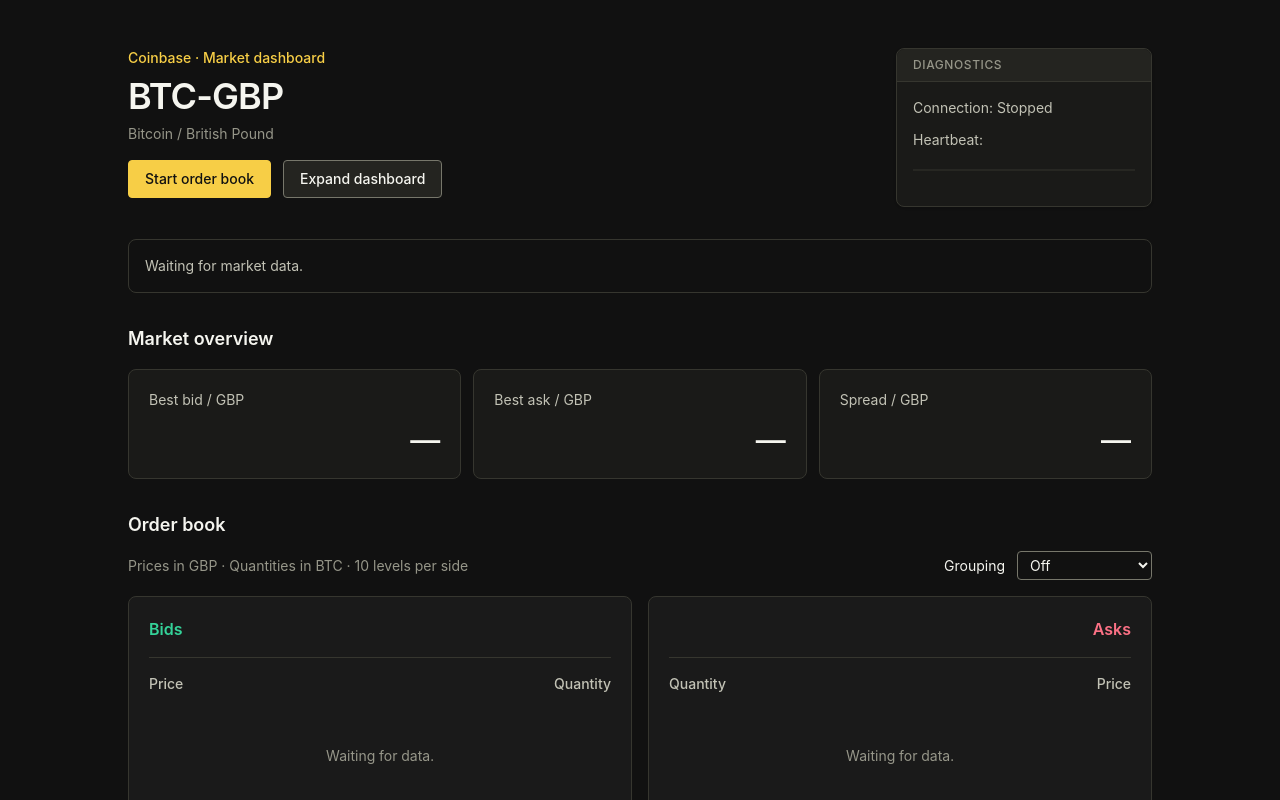
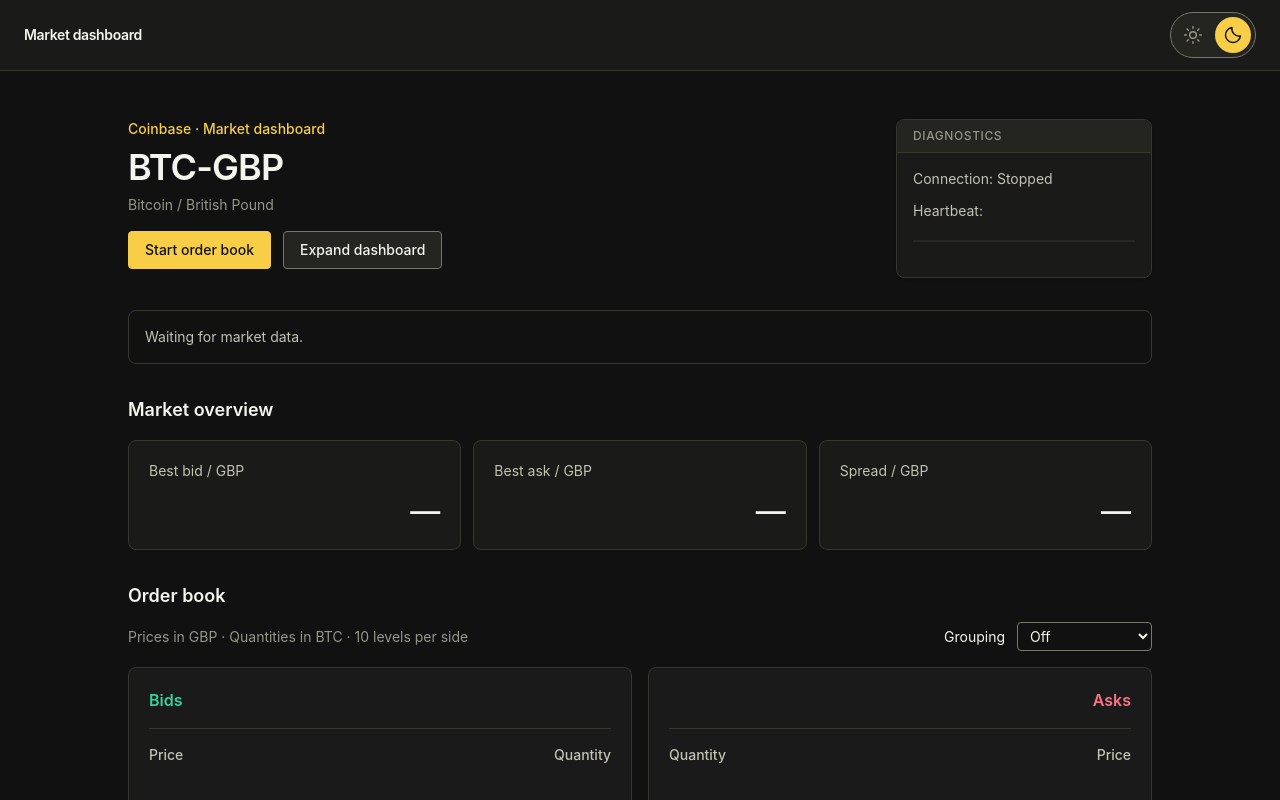
Before and after one commit to Shafiul23/market-dashboard, a React (Vite) app: page / in a window 1280 px wide. Shown: the top 800 px of the page. Built offline with nearby package versions, Linux system fonts and the light colour scheme.

Commit message:
add theme toggle

```diff
--- a/src/components/Dashboard.tsx
+++ b/src/components/Dashboard.tsx
@@ -6,6 +6,7 @@ import { ReceiptTime } from "./atoms/ReceiptTime"
 import { MarketHeader } from "./organisms/MarketHeader"
 import { MarketOverview } from "./organisms/MarketOverview"
 import { OrderBook } from "./organisms/OrderBook"
+import { NavBar } from "./organisms/NavBar"
 
 type DashboardProps = {
   book: ReadonlyOrderBook
@@ -28,7 +29,7 @@ export function Dashboard({
   enabled = false,
   onToggle,
 }: DashboardProps) {
-  const dashboardRef = useRef<HTMLElement>(null)
+  const dashboardRef = useRef<HTMLDivElement>(null)
   const [groupingInterval, setGroupingInterval] = useState<string | null>(null)
   const view = useMemo(
     () => createBookView(book, receivedAt, groupingInterval),
@@ -38,10 +39,12 @@ export function Dashboard({
   const isWaiting = receivedAt === null
 
   return (
-    <main
+    <div
       ref={dashboardRef}
-      className="group min-h-screen overflow-y-auto bg-background px-4 py-8 text-primary sm:px-6 sm:py-12 [&:fullscreen]:h-screen"
+      className="group min-h-screen overflow-y-auto bg-background text-primary [&:fullscreen]:h-screen"
     >
+      <NavBar />
+      <main className="px-4 py-8 sm:px-6 sm:py-12">
         <div className="mx-auto max-w-5xl space-y-8 group-[:fullscreen]:max-w-none">
           <MarketHeader
             connectionLabel={connectionLabel}
@@ -67,5 +70,6 @@ export function Dashboard({
           </footer>
         </div>
       </main>
+    </div>
   )
 }
--- a/src/components/atoms/FeedStatus.tsx
+++ b/src/components/atoms/FeedStatus.tsx
@@ -53,7 +53,7 @@ export function FeedStatus({
             fill="none"
             stroke="currentColor"
             aria-hidden="true"
-            className="h-10 w-full overflow-hidden text-positive"
+            className="h-10 w-full overflow-hidden text-heartbeat"
           >
             <path d="M0 20 H240" className="text-divider" />
             <path
--- a/src/components/organisms/MarketHeader.tsx
+++ b/src/components/organisms/MarketHeader.tsx
@@ -23,7 +23,7 @@ export function MarketHeader({
   return (
     <header className="flex flex-col gap-4 sm:flex-row sm:items-start sm:justify-between">
       <div>
-        <p className="text-sm font-medium text-accent">
+        <p className="text-sm font-medium text-accent-text">
           Coinbase · Market dashboard
         </p>
         <h1 className="mt-2 text-3xl font-semibold tracking-tight sm:text-4xl">
--- /dev/null
+++ b/src/components/organisms/NavBar.tsx
@@ -0,0 +1,53 @@
+import { useEffect, useState } from "react"
+
+export function NavBar() {
+  const [theme, setTheme] = useState<"light" | "dark">(() => {
+    try {
+      return localStorage.getItem("market-dashboard-theme") === "light" ? "light" : "dark"
+    } catch {
+      return "dark"
+    }
+  })
+
+  useEffect(() => {
+    document.documentElement.dataset.theme = theme
+    try {
+      localStorage.setItem("market-dashboard-theme", theme)
+    } catch {
+      // Switching still works when browser storage is unavailable.
+    }
+  }, [theme])
+
+  const isDark = theme === "dark"
+
+  return (
+    <nav aria-label="Main navigation" className="border-b border-divider bg-surface px-4 sm:px-6">
+      <div className="flex items-center justify-between gap-4 py-3">
+        <a href="/" className="rounded text-sm font-semibold tracking-tight focus-visible:outline-2 focus-visible:outline-offset-2 focus-visible:outline-focus-ring">
+          Market dashboard
+        </a>
+        <button
+          type="button"
+          role="switch"
+          aria-label="Dark mode"
+          aria-checked={isDark}
+          title={`Switch to ${isDark ? "light" : "dark"} mode`}
+          onClick={() => setTheme(isDark ? "light" : "dark")}
+          className="flex shrink-0 items-center gap-1 rounded-full border border-control bg-surface-raised p-1 hover:bg-surface-hover focus-visible:outline-2 focus-visible:outline-offset-2 focus-visible:outline-focus-ring"
+        >
+          <span className={`flex h-9 w-9 items-center justify-center rounded-full ${!isDark ? "bg-accent text-on-accent" : "text-muted"}`}>
+            <svg aria-hidden="true" viewBox="0 0 24 24" fill="none" stroke="currentColor" strokeWidth="1.75" strokeLinecap="round" className="h-5 w-5">
+              <circle cx="12" cy="12" r="4" />
+              <path d="M12 2v2m0 16v2M2 12h2m16 0h2M4.93 4.93l1.42 1.42m11.3 11.3 1.42 1.42M4.93 19.07l1.42-1.42m11.3-11.3 1.42-1.42" />
+            </svg>
+          </span>
+          <span className={`flex h-9 w-9 items-center justify-center rounded-full ${isDark ? "bg-accent text-on-accent" : "text-muted"}`}>
+            <svg aria-hidden="true" viewBox="0 0 24 24" fill="none" stroke="currentColor" strokeWidth="1.75" strokeLinecap="round" strokeLinejoin="round" className="h-5 w-5">
+              <path d="M20.9 13.3A9 9 0 0 1 10.7 3.1a9 9 0 1 0 10.2 10.2Z" />
+            </svg>
+          </span>
+        </button>
+      </div>
+    </nav>
+  )
+}
--- a/src/index.css
+++ b/src/index.css
@@ -17,8 +17,9 @@
   --color-secondary: #c2c2b5;
   --color-muted: #969689;
 
-  /* Habee brand */
+  /* Brand */
   --color-accent: #f7ce46;
+  --color-accent-text: #f7ce46;
   --color-accent-hover: #ffdd67;
   --color-accent-pressed: #e5b932;
   --color-accent-subtle: #302a18;
@@ -26,6 +27,7 @@
   --color-focus-ring: #f7ce46;
 
   /* Market data and status */
+  --color-heartbeat: #34d399;
   --color-positive: #34d399;
   --color-positive-subtle: #1b3d2e;
   --color-negative: #fb7185;
@@ -39,4 +41,28 @@
     background-color: var(--color-background);
     color: var(--color-primary);
   }
+
+  /* Brand in daylight; the gold control colours stay the same. */
+  :root[data-theme="light"] {
+    color-scheme: light;
+    --color-background: #f7f5ed;
+    --color-surface: #fffef9;
+    --color-surface-table: #fffef9;
+    --color-surface-raised: #eeeadc;
+    --color-surface-hover: #e4decb;
+    --color-divider: #d6d0bd;
+    --color-control: #857c65;
+    --color-primary: #22221d;
+    --color-secondary: #514e41;
+    --color-muted: #6c6757;
+    --color-accent-text: #806000;
+    --color-accent-subtle: #fff0bd;
+    --color-focus-ring: #806000;
+    --color-heartbeat: #16c76a;
+    --color-positive: #08734f;
+    --color-positive-subtle: #aed7ba;
+    --color-negative: #b42342;
+    --color-negative-subtle: #eba6b3;
+    --color-warning: #806000;
+  }
 }
```
Also changed, not shown: 1 other file (tests, documents, lock files or other folders). Lines whose indentation alone changed are shown as unchanged.
